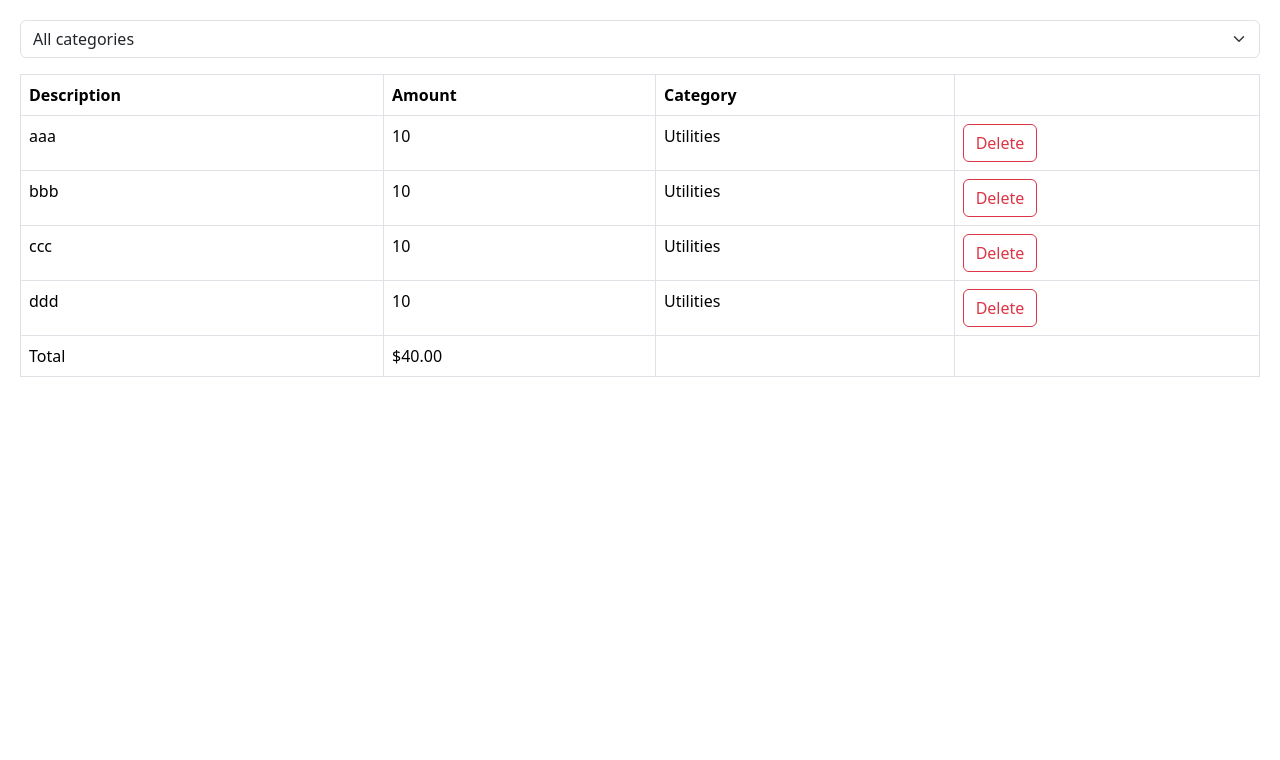
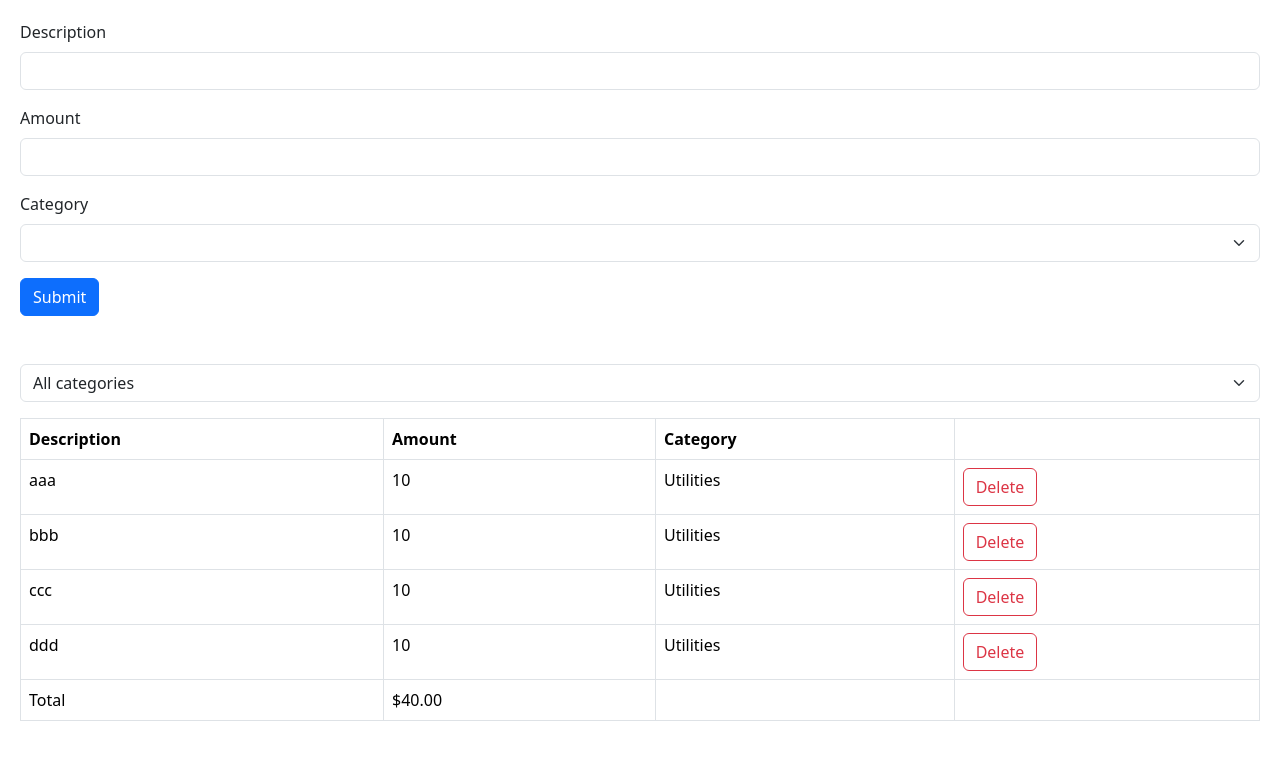
Before and after one commit to milkakeza/React_Projects, a React (Vite) app in the folder react-app/: page / in a window 1280 px wide. Shown: the top 760 px of the page. Built offline with nearby package versions, Linux system fonts and the light colour scheme; the HTML template or start-up script is replaced by a standard one.

Commit message:
add: Build the Expense Form

```diff
--- a/react-app/src/App.tsx
+++ b/react-app/src/App.tsx
@@ -2,6 +2,9 @@
 import { useState } from "react";
 import ExpenseList from "./expense-tracker/components/ExpenseList";
 import ExpenseFilter from "./expense-tracker/components/ExpenseFilter";
+import ExpenseForm from "./expense-tracker/components/ExpenseForm";
+
+export const categories = ["Groceries", "Utilities", "Entertainment"];
 
 const App = () => {
   const [selectedCategory, setSelectedCategory] = useState("");
@@ -19,6 +22,9 @@
 
   return (
     <div>
+      <div className="mb-5">
+        <ExpenseForm />
+      </div>
       <div className="mb-3">
         <ExpenseFilter
           onSelectCategory={(category) => setSelectedCategory(category)}
--- a/react-app/src/expense-tracker/components/ExpenseFilter.tsx
+++ b/react-app/src/expense-tracker/components/ExpenseFilter.tsx
@@ -1,4 +1,5 @@
 import React from "react";
+import { categories } from "../../App";
 
 interface Props {
   onSelectCategory: (category: string) => void;
@@ -8,9 +9,7 @@
   return (
     <select className="form-select" onChange={(event) => onSelectCategory(event.target.value)}>
       <option value="">All categories</option>
-      <option value="Groceries">Groceries</option>
-      <option value="Utilities">Utilities</option>
-      <option value="Entertainment">Entertainment</option>
+      {categories.map(category => <option key={category} value={category}>{category}</option>)}
     </select>
   );
 };
--- /dev/null
+++ b/react-app/src/expense-tracker/components/ExpenseForm.tsx
@@ -0,0 +1,37 @@
+import React from "react";
+import { categories } from "../../App";
+
+const ExpenseForm = () => {
+  return (
+    <form>
+      <div className="mb-3">
+        <label htmlFor="description" className="form-label">
+          Description
+        </label>
+        <input id="description" type="text" className="form-control" />
+      </div>
+      <div className="mb-3">
+        <label htmlFor="amount" className="form-label">
+          Amount
+        </label>
+        <input id="amount" type="number" className="form-control" />
+      </div>
+      <div className="mb-3">
+        <label htmlFor="category" className="form-label">
+          Category
+        </label>
+        <select id="category" className="form-select">
+          <option value=""></option>
+          {categories.map((category) => (
+            <option key={category} value={category}>
+              {category}
+            </option>
+          ))}
+        </select>
+      </div>
+      <button className="btn btn-primary">Submit</button>
+    </form>
+  );
+};
+
+export default ExpenseForm;
```
